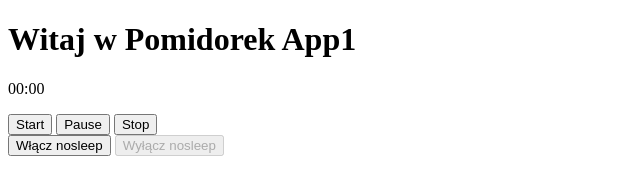
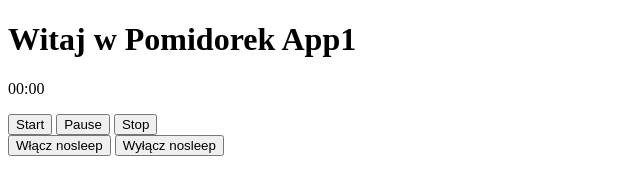
Before and after one commit to jurek2006/pomidorek-app, a website: page public/index.html in a window 1280 px wide. Shown: the whole page, without its empty margins (0-640 px from the left). Drawn offline with nearby package versions, Linux system fonts and the light colour scheme; no server answers.

Commit message:
test do heroku

```diff
--- a/public/index.html
+++ b/public/index.html
@@ -17,7 +17,7 @@
         <button class="timer__stop" type="button">Stop</button>
     </div>
     <button class="noSleepOn" type="button">Włącz nosleep</button>
-    <button class="noSleepOff" disabled type="button">Wyłącz nosleep</button>
+    <button class="noSleepOff" type="button">Wyłącz nosleep</button>
     <script src="/socket.io/socket.io.js"></script>
     <script src="js/NoSleep.min.js"></script>
     <script src="js/index.js"></script>
```
